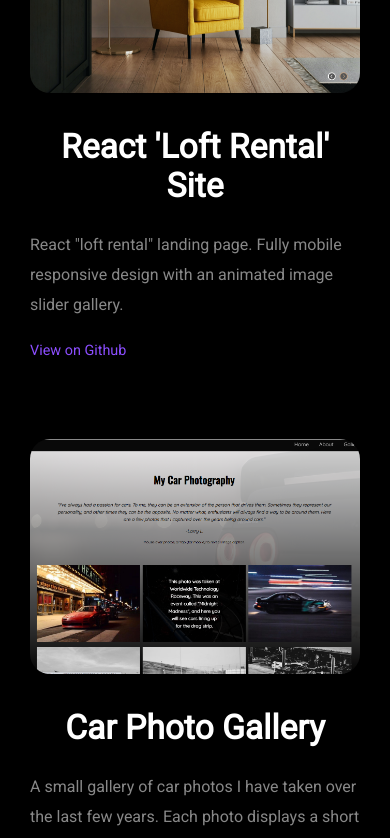
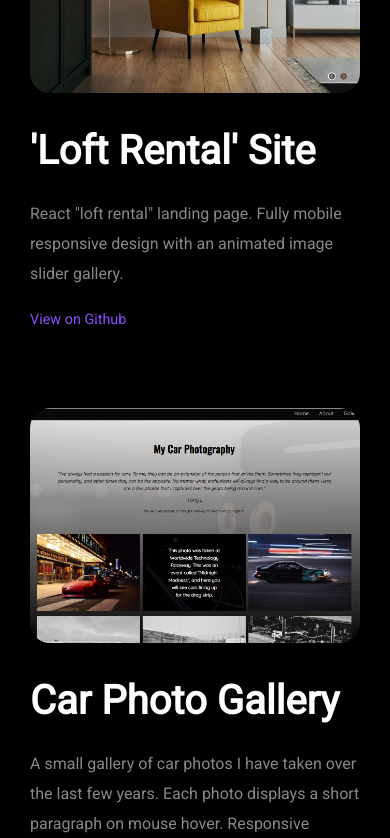
Before and after one commit to l2fc3s/portfolio, a React (Create React App) app: page / in a window 390 px wide. Shown: the part 1200-2038 px from the top of the page. Built offline with nearby package versions, Linux system fonts and the light colour scheme.

Commit message:
minor css changes

```diff
--- a/src/components/Pages/Music/Music.css
+++ b/src/components/Pages/Music/Music.css
@@ -84,7 +84,7 @@
 }
 
 .links {
-  font-size: 0.9rem;
+  font-size: 1rem;
   color: #888888;
 }
 
@@ -117,7 +117,12 @@ a {
     max-width: 600px;
   }
 
+  .music-title{
+    font-size: 6vw;
+  }
+
   .text-overlay {
+    font-size: 1em;
     position: static;
     opacity: 1;
     top: 0;
--- a/src/components/Pages/Projects/ProjectData.js
+++ b/src/components/Pages/Projects/ProjectData.js
@@ -7,7 +7,7 @@ import OrbitReportImage from "../../../images/orbit report.png";
 export const ProjectData = [
   {
     link: "https://l2fc3s.github.io/react-loftRental-website/#/",
-    title: "React 'Loft Rental' Site",
+    title: "'Loft Rental' Site",
     image: LoftRentalImage,
     text: 'React "loft rental" landing page. Fully mobile responsive design with an animated image slider gallery.',
     alt: "React 'Loft Rental' Site",
--- a/src/components/Pages/Projects/Projects.css
+++ b/src/components/Pages/Projects/Projects.css
@@ -103,7 +103,6 @@
     height: auto;
     max-width: 600px;
     min-width: 300px;
-    /* padding-bottom: 60px; */
   }
 
   .header-div {
@@ -112,14 +111,12 @@
 
   .project-header {
     text-align: center;
-    /* font-size: 100px; */
     border-bottom: #23aed1 2px solid;
     width: 100%;
     padding-bottom: 20px;
   }
 
   .project-title {
-    text-align: center;
     font-size: 2.8rem;
   }
 }
@@ -130,6 +127,6 @@
   }
 
   .project-title {
-    font-size: 2.1rem;
+    font-size: 2.5rem;
   }
 }
```
